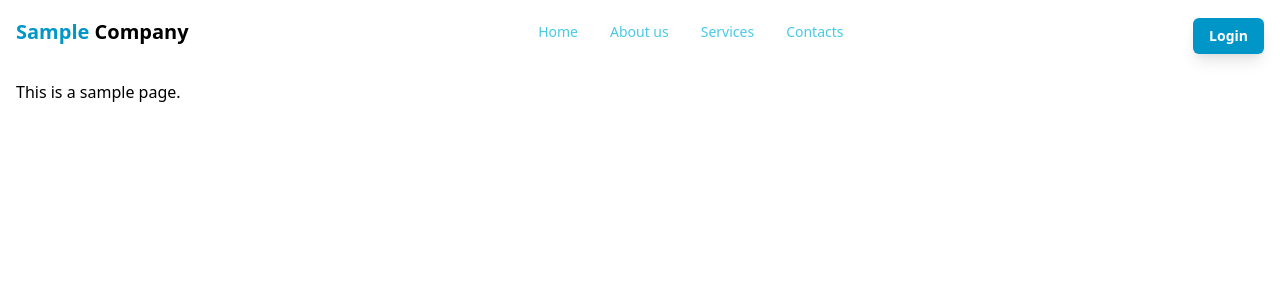
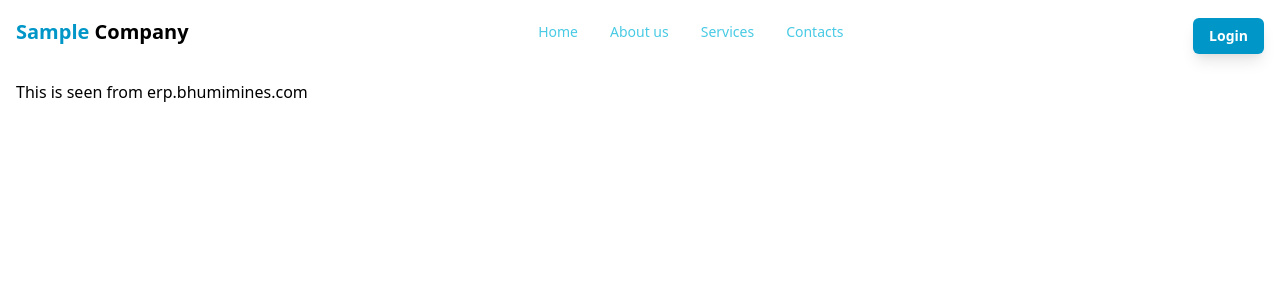
Before and after one commit to malwaremanu/nuxt.bhumimines, a Nuxt app: page / in a window 1280 px wide. Shown: the top 300 px of the page. Built offline with nearby package versions, Linux system fonts and the light colour scheme.

Commit message:
Update index.vue
bhumimines erp loaded

```diff
--- a/pages/index.vue
+++ b/pages/index.vue
@@ -2,7 +2,7 @@
   <div>
     <NavBar />
     <div class="bg-bhumi-50 h-screen p-4">
-      This is a sample page.
+      This is seen from erp.bhumimines.com
     </div>
   </div>
 </template>
```
